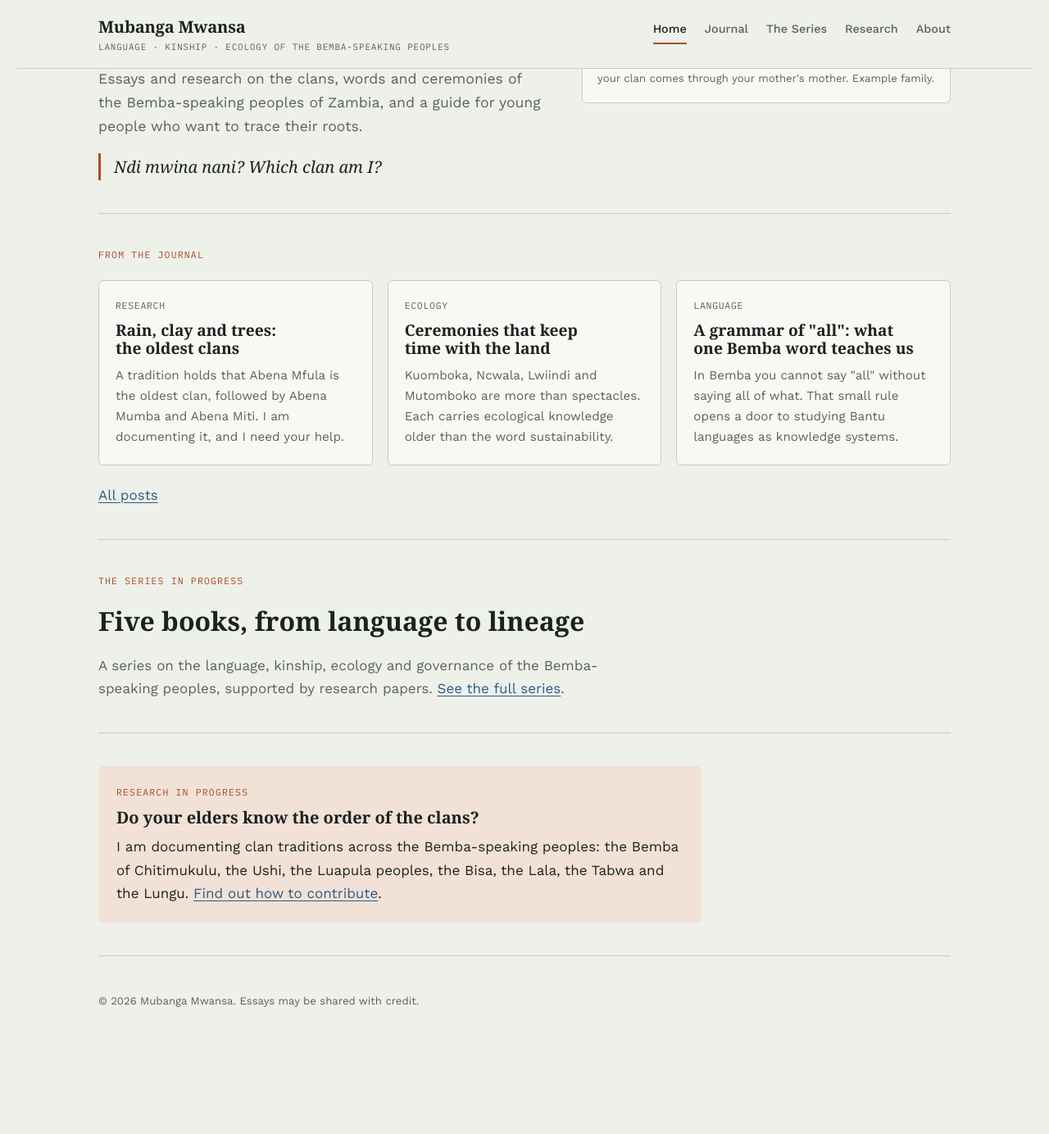
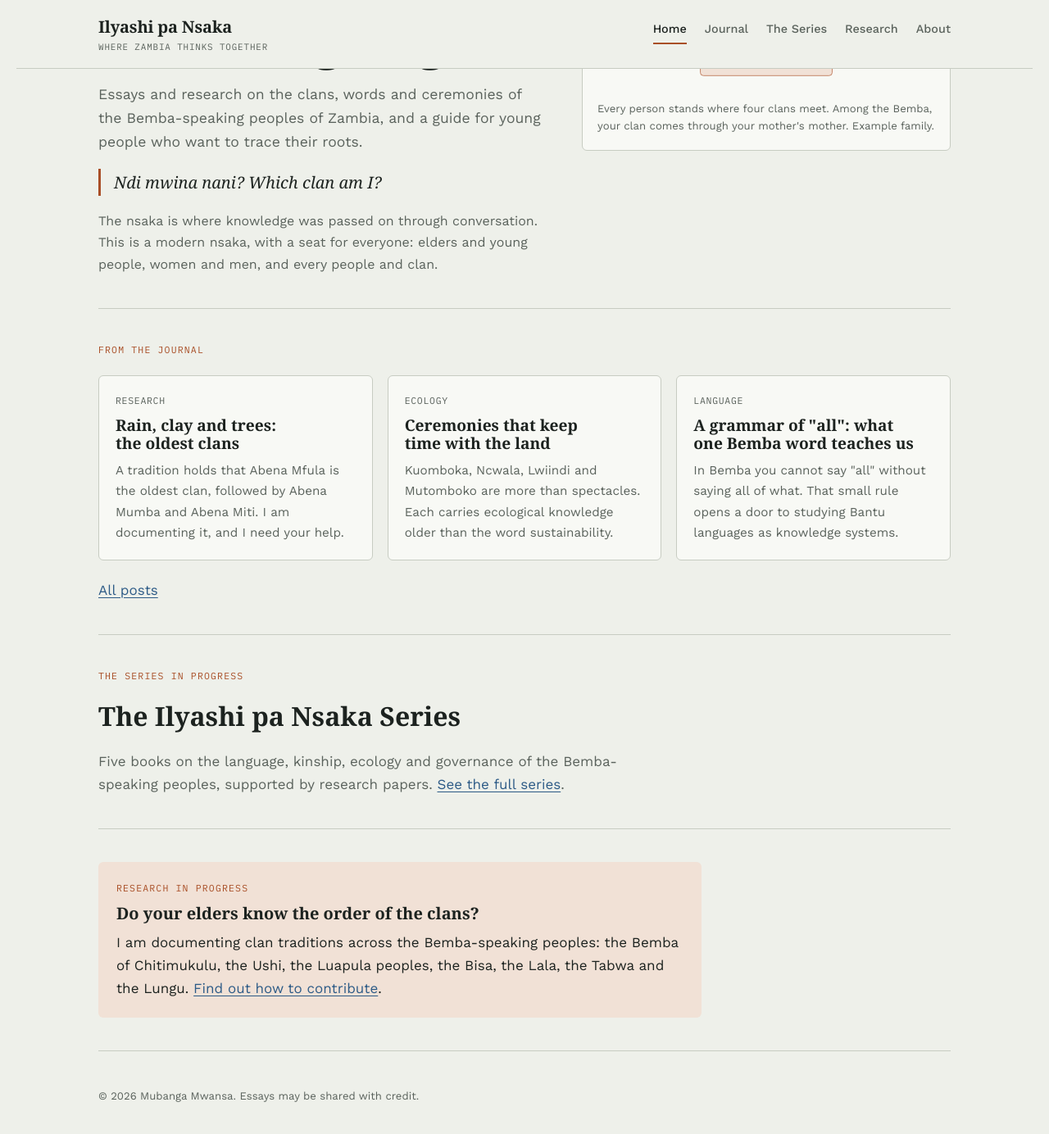
Before and after one commit to mubanga1319-max/mubanga1319-max.github.io, a Jekyll site: the page built from index.html, in a window 1280 px wide and 1400 px high, scrolled down 432 px. Shown: the top 1384 px of the window at 82% size. Built offline with Jekyll 4.4.1, drawn with Linux system fonts in a browser that asks for light colours; some web fonts are replaced; before the commit the page ends 1728 px from its top, so only the background shows below that; some of the changed text lies outside the part shown.

Commit message:
Add files via upload

```diff
--- a/_config.yml
+++ b/_config.yml
@@ -1,7 +1,7 @@
 # Site settings — edit these to change the site name, description and links.
-title: Mubanga Mwansa
-tagline: Language · kinship · ecology of the Bemba-speaking peoples
-description: Essays and research on the clans, languages and ceremonies of the Bemba-speaking peoples of Zambia, by Mubanga Mwansa.
+title: Ilyashi pa Nsaka
+tagline: Where Zambia thinks together
+description: Ilyashi pa Nsaka — indigenous knowledge of the Bemba-speaking peoples of Zambia. Essays, research and guides by Mubanga Mwansa.
 author: Mubanga Mwansa
 
 # Leave url and baseurl empty while the site lives at yourname.github.io.
--- a/index.html
+++ b/index.html
@@ -4,10 +4,11 @@ nav: home
 ---
 <div class="hero">
   <div class="hero-copy">
-    <span class="eyebrow">Indigenous knowledge, written from inside</span>
+    <span class="eyebrow">Ilyashi pa Nsaka · Indigenous knowledge of the Bemba-speaking peoples</span>
     <h1>Before we became provinces, we already belonged to something larger.</h1>
     <p class="lede">Essays and research on the clans, words and ceremonies of the Bemba-speaking peoples of Zambia, and a guide for young people who want to trace their roots.</p>
     <blockquote>Ndi mwina nani? Which clan am I?</blockquote>
+    <p class="lede" style="font-size:1rem">The nsaka is where knowledge was passed on through conversation. This is a modern nsaka, with a seat for everyone: elders and young people, women and men, and every people and clan.</p>
   </div>
   <figure class="map">
     <svg viewBox="0 0 640 380" role="img" aria-labelledby="mapTitle">
@@ -42,8 +43,8 @@ nav: home
 
 <section class="block">
   <span class="eyebrow">The series in progress</span>
-  <h2>Five books, from language to lineage</h2>
-  <p style="max-width:40rem;color:var(--muted)">A series on the language, kinship, ecology and governance of the Bemba-speaking peoples, supported by research papers. <a href="{{ '/series/' | relative_url }}">See the full series</a>.</p>
+  <h2>The Ilyashi pa Nsaka Series</h2>
+  <p style="max-width:40rem;color:var(--muted)">Five books on the language, kinship, ecology and governance of the Bemba-speaking peoples, supported by research papers. <a href="{{ '/series/' | relative_url }}">See the full series</a>.</p>
 </section>
 
 <section class="block">
--- a/series.html
+++ b/series.html
@@ -5,7 +5,7 @@ nav: series
 permalink: /series/
 ---
 <div class="article-head">
-  <span class="eyebrow">The Series</span>
+  <span class="eyebrow">The Ilyashi pa Nsaka Series</span>
   <h1>Five books, from language to lineage</h1>
   <p class="standfirst">The series moves from how our languages hold knowledge, to how our clans hold us together, to what that means for ecology, the state and the next generation.</p>
 </div>
```
Also changed, not shown: about.html (+8 -3 lines).
